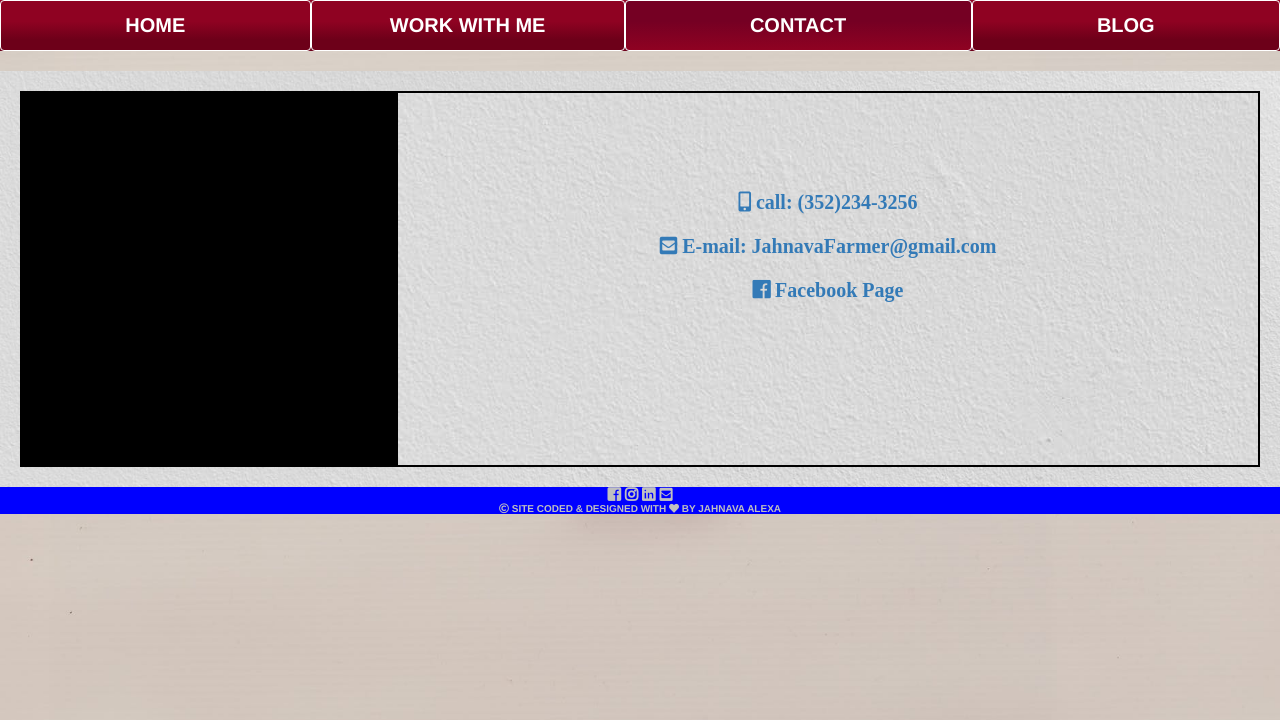
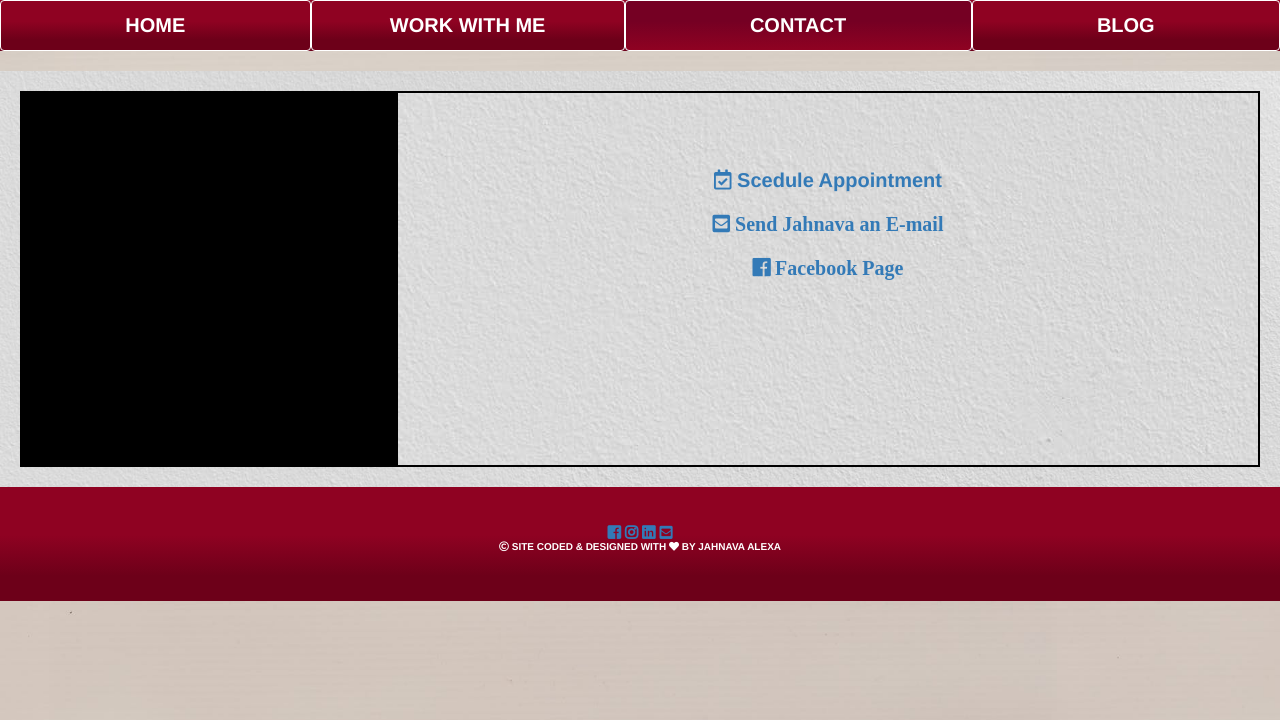
Before and after one commit to Jahnava/HealthCoach, a website: page public/html/contact.html in a window 1280 px wide. Shown: the top 720 px of the page. Drawn offline with nearby package versions, Linux system fonts and the light colour scheme; a web font is replaced by a local one.

Commit message:
added contact page with contact info and links"

```diff
--- a/public/css/main.css
+++ b/public/css/main.css
@@ -42,7 +42,6 @@ h3 {
 }
 .nav-pills>li{
   /* background:#E76F51; */
-  /* Permalink - use to edit and share this gradient: http://colorzilla.com/gradient-editor/#8f0222+42,6d0019+78 */
 background: #8f0222; /* Old browsers */
 background: -moz-linear-gradient(top, #8f0222 42%, #6d0019 78%); /* FF3.6-15 */
 background: -webkit-linear-gradient(top, #8f0222 42%,#6d0019 78%); /* Chrome10-25,Safari5.1-6 */
@@ -97,6 +96,7 @@ filter: progid:DXImageTransform.Microsoft.gradient( startColorstr='#8f0222', end
   width:25%;
   padding: 1rem;
   background-image: url('/images/veggies.jpeg');
+  color: black;
 }
 
 
@@ -185,26 +185,33 @@ border: 2px solid black;
 }
 
 /*sticky footer*/
-.sticky-container{
+/* .sticky-container{
   display:flex;
   flex-direction:column;
   height: 30%;
   width: 100%;
-}
-.sticky-content{
+} */
+/* .sticky-content{
   flex: 1 0 auto;
   font-weight: bold;
   font-size: 20px;
   color: blue;
   border: 1rem dashed #E76F51;
-}
+} */
 .sticky-footer{
   flex: 0 0 auto;
   font-weight: bold;
   font-size: 15px;
   text-transform: uppercase;
-  color: silver;
-background:blue;
+  padding-top: 3%;
+  padding-bottom: 3%;
+  color: white;
+background:black;
+background: #8f0222; /* Old browsers */
+background: -moz-linear-gradient(top, #8f0222 42%, #6d0019 78%); /* FF3.6-15 */
+background: -webkit-linear-gradient(top, #8f0222 42%,#6d0019 78%); /* Chrome10-25,Safari5.1-6 */
+background: linear-gradient(to bottom, #8f0222 42%,#6d0019 78%); /* W3C, IE10+, FF16+, Chrome26+, Opera12+, Safari7+ */
+filter: progid:DXImageTransform.Microsoft.gradient( startColorstr='#8f0222', endColorstr='#6d0019',GradientType=0 ); /* IE6-9 */
 }
 
 #header-pic {
@@ -329,3 +336,24 @@ background:blue;
   .animated-text.hidden-text ul li:nth-child(12) {
     transform: translate(-200px, -180px)
   }
+
+/* contact box */
+  legend {
+    background-color: #000;
+    color: #fff;
+    padding: 3px 6px;
+}
+
+.output {
+    font: 1rem 'Fira Sans', sans-serif;
+}
+
+label {
+    font-size: .8rem;
+    display: block;
+    margin: 1rem 0 .2rem 0;
+}
+
+input:invalid:not(:focus) {
+    outline: 1px solid #f00;
+}
--- a/public/html/contact.html
+++ b/public/html/contact.html
@@ -35,32 +35,27 @@ sick,fat,sad,happy,feel better,local health coaching,online coaching,food,fitnes
          <br>
          <br>
          <br>
-         <br>
-          <a href="tel:3522343256"><i class="fas fa-mobile-alt"> call: (352)234-3256</i></a>
+          <a href="/html/calendar.html"><i class="far fa-calendar-check"></i> Scedule Appointment</i></a>
           <br>
           <br>
-            <a href="mailto:JahnavaFarmer@gmail.com"<i class="fas fa-envelope-square"> E-mail: JahnavaFarmer@gmail.com</i></a>
+            <a href="mailto:JahnavaLmt@gmail.com"<i class="fas fa-envelope-square"> Send Jahnava an E-mail</i></a>
           <br>
           <br>
           <a href="https://www.facebook.com/InspiredHealthCoach"<i class="fab fa-facebook"> Facebook Page</i></a>
-
-
-
-
        </div>
      </div>
-     </div>
+
      <div class="sticky-footer text-center">
-       <i class="fab fa-facebook-square"></i>
-       <i class="fab fa-instagram"></i>
-       <i class="fab fa-linkedin"></i>
-       <i class="fas fa-envelope-square"></i>
+       <a href="https://www.facebook.com/InspiredHealthCoach"> <i class="fab fa-facebook-square"></i></a>
+       <a href="https://www.instagram.com/jahnava.alexa"><i class="fab fa-instagram"></i></a>
+       <a href="https://www.linkedin.com/in/jahnava-farmer/"><i class="fab fa-linkedin"></i></a>
+       <a href="mailto:JahnavaFarmer@gmail.com"><i class="fas fa-envelope-square"></i></a>
        <p class="small-text">
         <i class="far fa-copyright"></i>
          Site Coded & Designed with  <i class="animated pulse infinite fa fa-heart" aria-hidden="true"></i>  by Jahnava Alexa
        </p>
      </div>
-     </div>
+
 
 
    <script src="/js/app.js" charset="utf-8"></script>
```
Also changed, not shown: public/html/index.html (+5 -5 lines).
